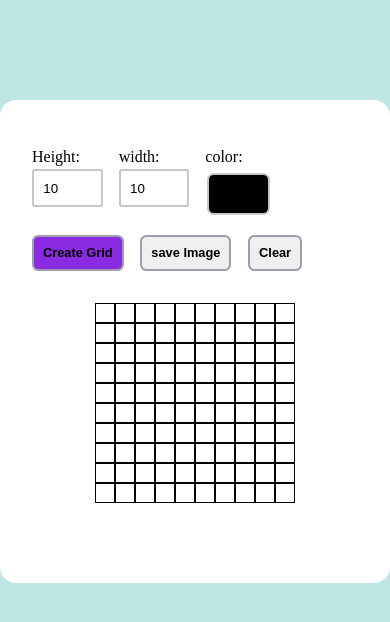
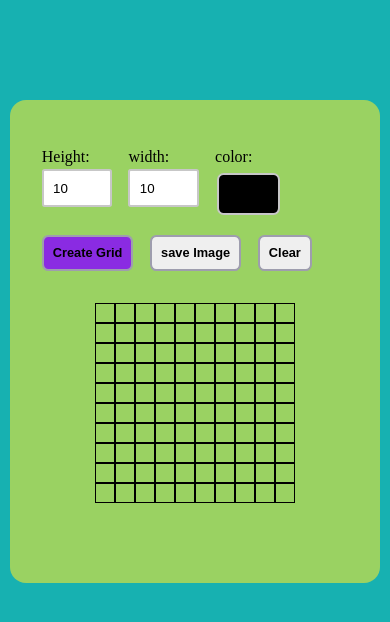
Before and after one commit to krishnamidathana/Cross-Switch-App, a plain HTML site: page index.html in a window 390 px wide. Drawn offline with nearby package versions, Linux system fonts and the light colour scheme.

Commit message:
Update style.css
col

```diff
--- a/style.css
+++ b/style.css
@@ -4,14 +4,14 @@
   box-sizing: border-box;
 }
 body {
-  background-color: rgb(190, 228, 228);
+  background-color:  rgb(23, 177, 177);
   display: flex;
   justify-content: center;
   margin-top: 100px;
 }
 
 .wrapper {
-  background-color: white;
+  background-color: rgb(154, 210, 98);
   width: 37em;
   padding: 3em 2em;
   border-radius: 1em;
@@ -85,3 +85,8 @@ a {
   justify-content: center;
   align-items: center;
 }
+@media (max-width: 429px) {
+  .wrapper {
+    width: 95%;
+  }
+}
```
